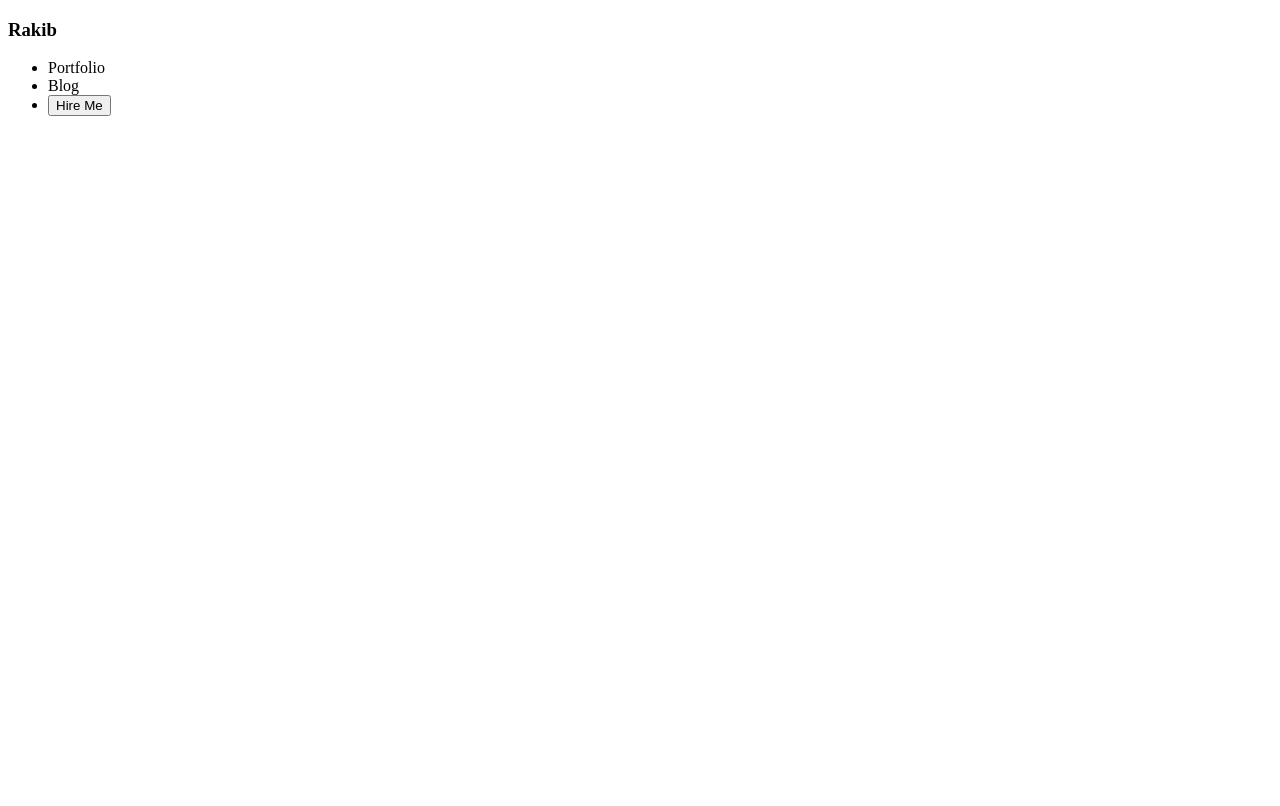
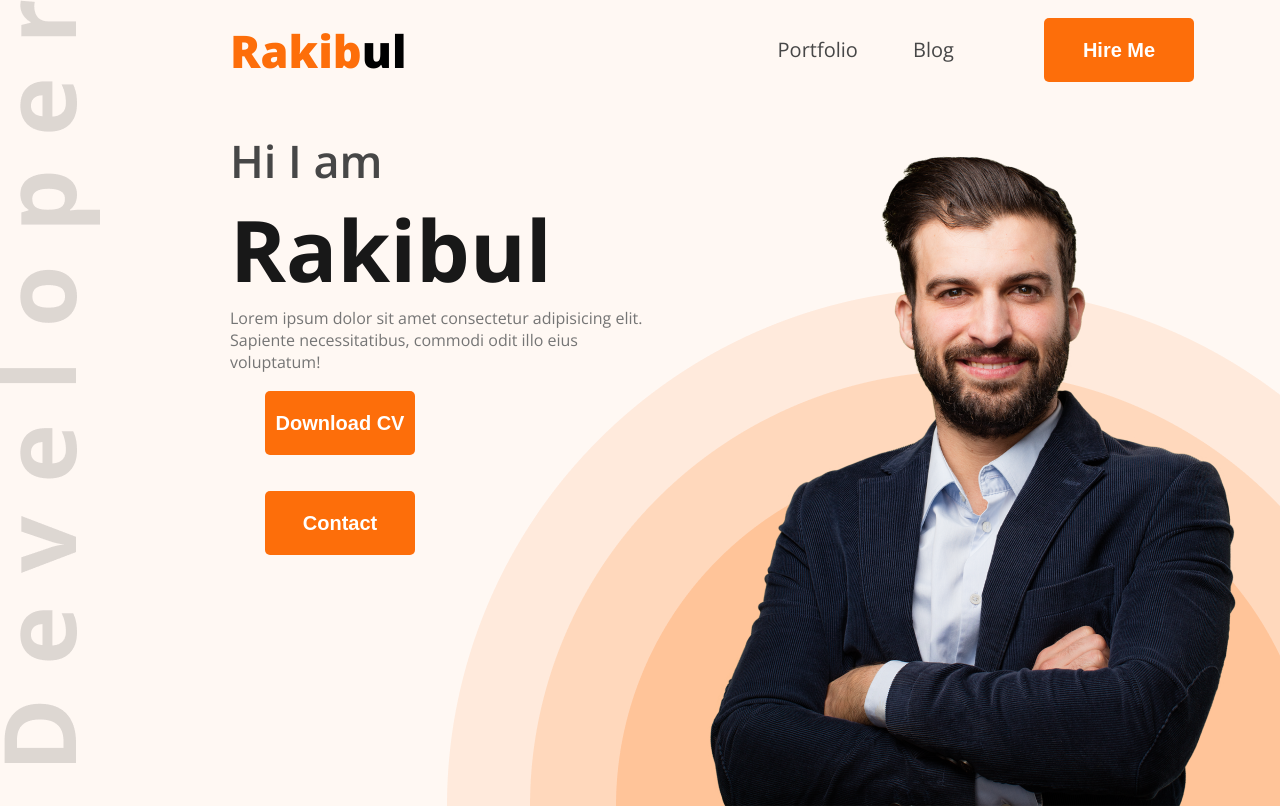
Before and after one commit to RakibulHaqueOntor/dev-portfolio, a plain HTML site: page index.html in a window 1280 px wide. Drawn offline with nearby package versions, Linux system fonts and the light colour scheme; a web font is replaced by a local one.

Commit message:
all for today

```diff
--- a/index.html
+++ b/index.html
@@ -4,17 +4,31 @@
   <meta charset="UTF-8">
   <meta name="viewport" content="width=device-width, initial-scale=1.0">
   <title>Document</title>
+  <link rel="preconnect" href="https://fonts.googleapis.com">
+<link rel="preconnect" href="https://fonts.gstatic.com" crossorigin>
+<link href="https://fonts.googleapis.com/css2?family=Manufacturing+Consent&family=Open+Sans:ital,wght@0,300..800;1,300..800&display=swap" rel="stylesheet">
+  <link rel="stylesheet" href="style.css">
 </head>
-<body>
-  <header>
+<body class="open-sans-normal">
+  <header class="header back-color">
     <nav>
-      <h3>Rakib</h3>
+      <h3 ><span class="text-primary">Rakib</span>ul</h3>
       <ul>
-        <li><a href=""></a>Portfolio</li>
-        <li><a href=""></a>Blog</li>
-        <li><a href=""></a><button>Hire Me</button></li>
+        <li><a href="" class="text-secondary ntext">Portfolio</a></li>
+        <li><a href="" class="text-secondary ntext">Blog</a></li>
+        <li><a href="" class="text-secondary ntext"><button class="btn">Hire Me</button></a></li>
       </ul>
     </nav>
+    <div class="banner">
+      <div class="content">
+        <h3 class="banner-grettings text-secondary">Hi I am</h3>
+        <h1 class="banner-title dark1">Rakibul</h1>
+        <p class="dark3 ">Lorem ipsum dolor sit amet consectetur adipisicing elit. Sapiente necessitatibus, commodi odit illo eius voluptatum!</p>
+        <button class="btn">Download CV</button>
+        <button class="btn">Contact</button>
+      </div>
+      <img class="banner-image" src="/images/hardy.png" alt="">
+    </div>
   </header>
 
 </body>
--- a/style.css
+++ b/style.css
@@ -0,0 +1,92 @@
+*{
+  margin: 0;
+  padding: 0;
+}
+.open-sans-normal{
+  font-family: "Open Sans", sans-serif;
+  font-optical-sizing: auto;
+  font-style: normal;
+  font-variation-settings:
+    "wdth" 100;
+}
+.text-primary{
+  color: #FD6E0A;
+}
+.text-secondary{
+  color: #474747;
+}
+.dark1{
+  color: #181818;
+}
+.dark3{
+  color: #757575;
+}
+.back-color{
+  background-color: #FFF8F3;
+}
+/* normal text */
+.ntext{
+  font-size: 20px;
+}
+.header{
+  background-image: url(/images/developer.png),url(/images/header_bg.png);
+  background-repeat: no-repeat;
+  background-position: top left, bottom right;
+}
+nav{
+  display: flex;
+  align-items: center;
+  align-content: center;
+  justify-content: space-between;
+  margin-left: 230px;
+  margin-bottom: 30px;
+
+}
+nav h3{
+  font-weight: 800;
+  font-size: 45px;
+}
+nav li{
+  list-style: none;
+  display: inline-block;
+  margin-right:51px;
+}
+nav li a{
+  text-decoration: none;
+}
+.btn{
+  height:64px;
+  width: 150px;
+  background-color: #FD6E0A;
+  color: white;
+  font-weight: bold;
+  font-size: 20px;
+  border: none;
+  border-radius:5px ;
+  margin:18px 35px;
+}
+.banner{
+  display: flex;
+  justify-content: space-between;
+  margin:0 35px 0 230px
+}
+.content{
+  height:356px ;
+  width:585px;
+}
+.banner-grettings{
+  font-size: 45px;
+  font-weight: 600;
+}
+.banner-title{
+  font-size: 85px;
+  font-weight: bold;
+}
+.banner-text{
+  font-size: 18px;
+  font-weight: 500;
+}
+.banner-image{
+  height: 676px;
+  width:584px;
+}
```
